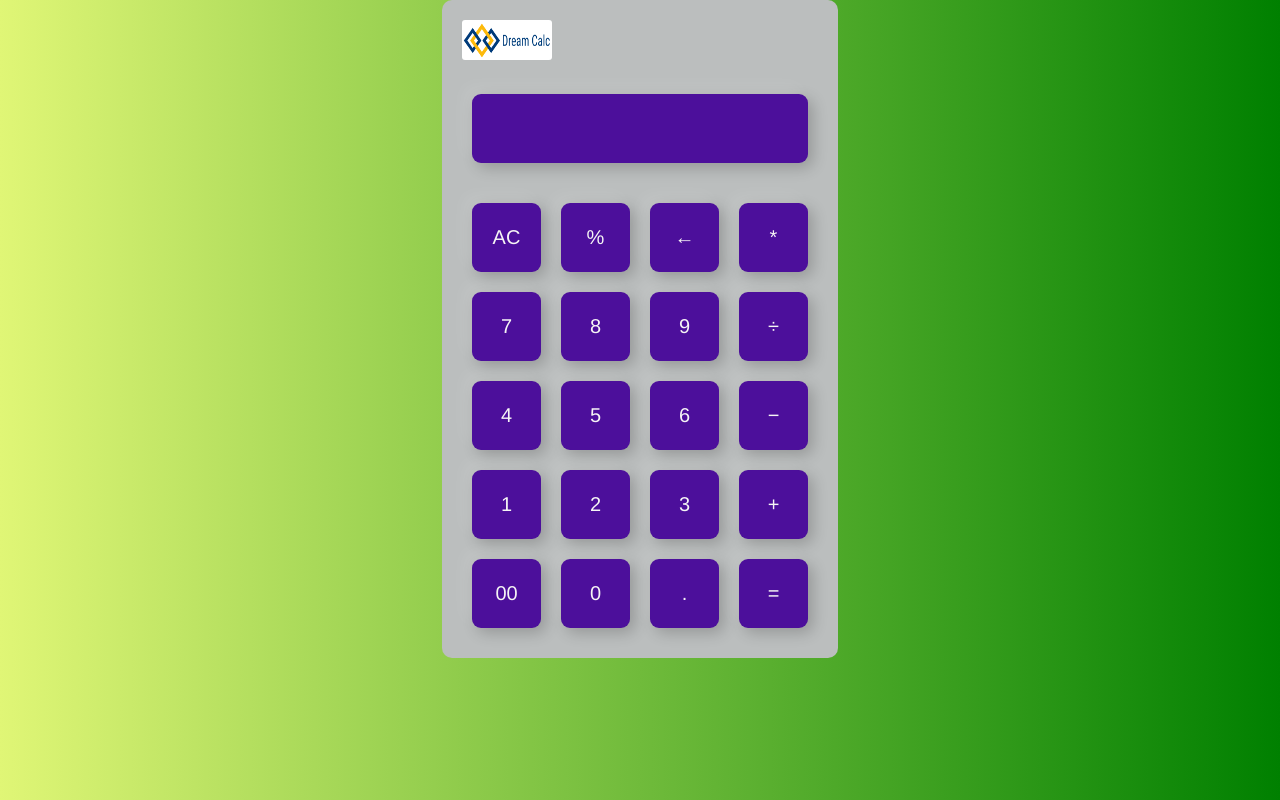
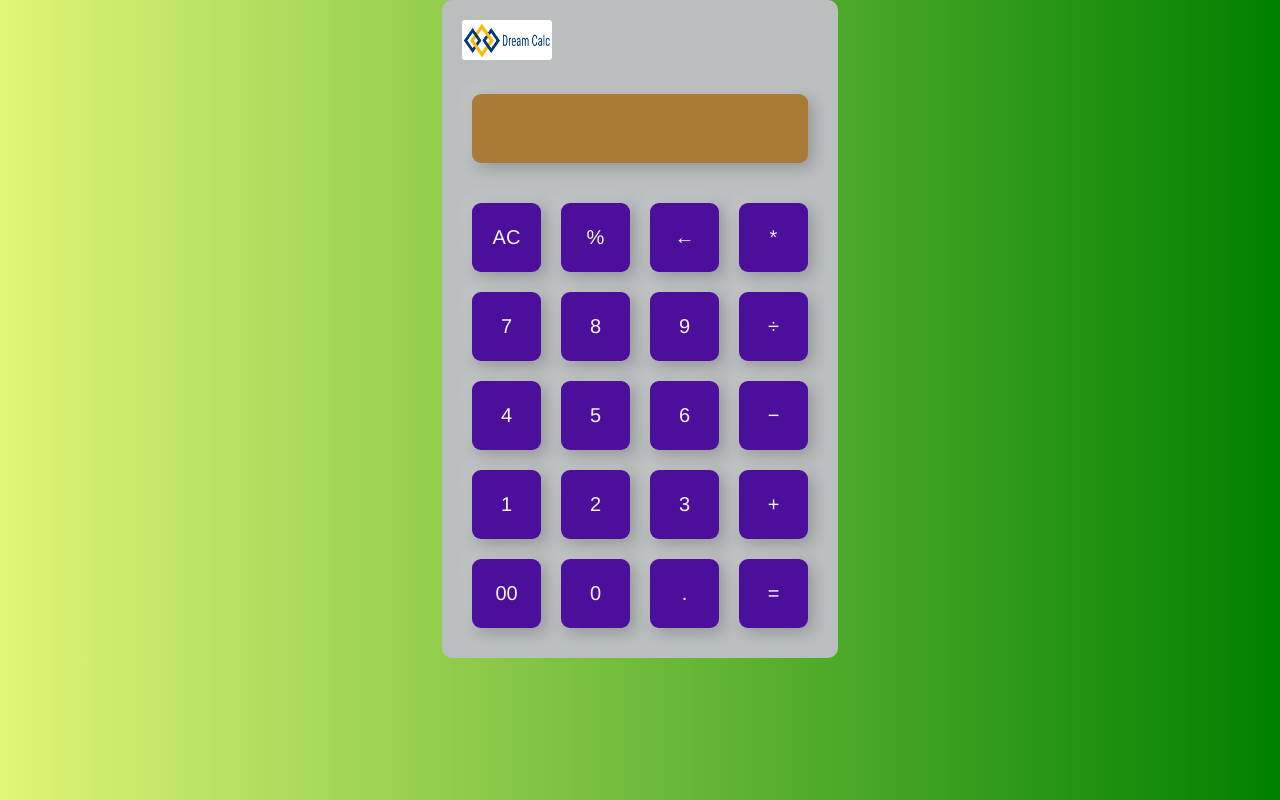
Before and after one commit to yres45/dream_calc, a React (Create React App) app: page / in a window 1280 px wide. In both pictures the pointer is over the input 640 px from the left and 128 px from the top of the page. Built offline with nearby package versions, Linux system fonts and the light colour scheme.

Commit message:
make changes with hower

```diff
--- a/public/index.html
+++ b/public/index.html
@@ -24,7 +24,7 @@
       work correctly both with client-side routing and a non-root public URL.
       Learn how to configure a non-root public URL by running `npm run build`.
     -->
-    <title>React App</title>
+    <title>Dream Calc</title>
   </head>
   <body>
     <noscript>You need to enable JavaScript to run this app.</noscript>
--- a/src/App.css
+++ b/src/App.css
@@ -45,7 +45,10 @@ body{
   color: rgb(246, 245, 245);
   outline: black;
 }
-
+div>input:hover {
+  background-color:#aa7b36;
+  transition: 0.7s;
+}
 input:active[type=button] {
   background: #e5e5e5;
   cursor: pointer;
```
